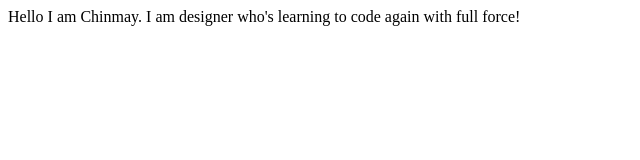
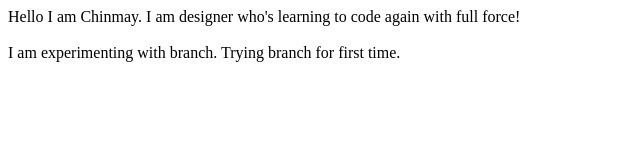
Before and after one commit to originalchinmay/student-portfolio, a plain HTML site: page index.html in a window 1280 px wide. Shown: the whole page, without its empty margins (0-640 px from the left). Drawn offline with Linux system fonts and the light colour scheme.

Commit message:
update project details

```diff
--- a/index.html
+++ b/index.html
@@ -9,5 +9,7 @@
   <body>
     Hello I am Chinmay. I am designer who's learning to code again with full
     force!
+    <br></br>
+    I am experimenting with branch. Trying branch for first time.
   </body>
 </html>
```
